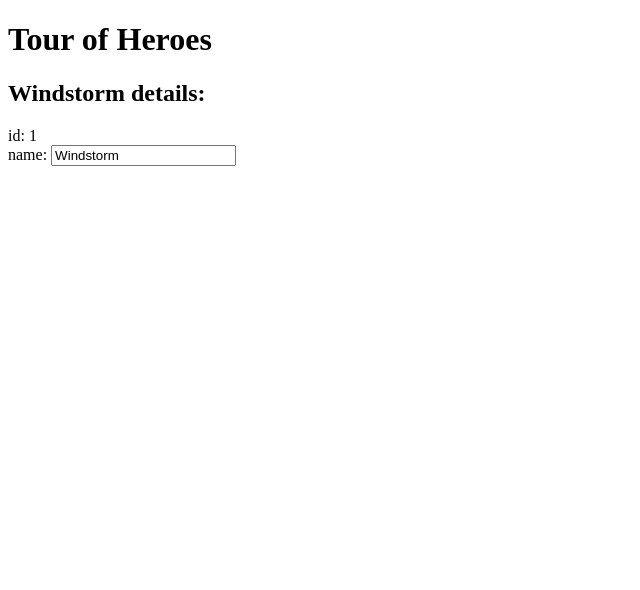
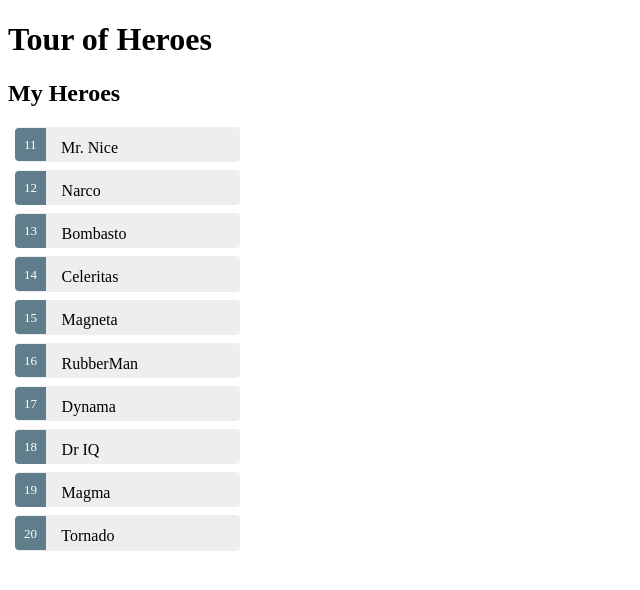
Before and after one commit to szarafinski/Frontend, an Angular app in the folder angular-hero-demo/: page / in a window 1280 px wide. Shown: the top 590 px of the page, without its empty margins (0-640 px from the left). Built offline with nearby package versions, Linux system fonts and the light colour scheme.

Commit message:
The Tour of Heroes app displays a list of selectable heroes. added the ability to select a hero and show the hero's details.

```diff
--- a/angular-hero-demo/src/app/app.component.css
+++ b/angular-hero-demo/src/app/app.component.css
@@ -0,0 +1,47 @@
+  .selected {
+    background-color: #CFD8DC !important;
+    color: white;
+  }
+  .heroes {
+    margin: 0 0 2em 0;
+    list-style-type: none;
+    padding: 0;
+    width: 15em;
+  }
+  .heroes li {
+    cursor: pointer;
+    position: relative;
+    left: 0;
+    background-color: #EEE;
+    margin: .5em;
+    padding: .3em 0;
+    height: 1.6em;
+    border-radius: 4px;
+  }
+  .heroes li.selected:hover {
+    background-color: #BBD8DC !important;
+    color: white;
+  }
+  .heroes li:hover {
+    color: #607D8B;
+    background-color: #DDD;
+    left: .1em;
+  }
+  .heroes .text {
+    position: relative;
+    top: -3px;
+  }
+  .heroes .badge {
+    display: inline-block;
+    font-size: small;
+    color: white;
+    padding: 0.8em 0.7em 0 0.7em;
+    background-color: #607D8B;
+    line-height: 1em;
+    position: relative;
+    left: -1px;
+    top: -4px;
+    height: 1.8em;
+    margin-right: .8em;
+    border-radius: 4px 0 0 4px;
+  }
--- a/angular-hero-demo/src/app/app.component.html
+++ b/angular-hero-demo/src/app/app.component.html
@@ -1,9 +1,17 @@
-<h1> {{title}} </h1>
-<h2> {{hero.name}} details: </h2>
-<div>
-  <label>id: </label>{{hero.id}}
-</div>
-<div>
-  <label>name: </label>
-  <input [(ngModel)] = "hero.name" placeholder="name">
-</div>
+    <h1>{{title}}</h1>
+    <h2>My Heroes</h2>
+    <ul class="heroes">
+      <li *ngFor="let hero of heroes"
+        [class.selected]="hero === selectedHero"
+        (click)="onSelect(hero)">
+        <span class="badge">{{hero.id}}</span> {{hero.name}}
+      </li>
+    </ul>
+    <div *ngIf="selectedHero">
+      <h2>{{selectedHero.name}} details!</h2>
+      <div><label>id: </label>{{selectedHero.id}}</div>
+      <div>
+        <label>name: </label>
+        <input [(ngModel)]="selectedHero.name" placeholder="name"/>
+      </div>
+    </div>
--- a/angular-hero-demo/src/app/app.component.ts
+++ b/angular-hero-demo/src/app/app.component.ts
@@ -7,13 +7,28 @@
 })
 export class AppComponent {
   title = 'Tour of Heroes';
-  hero: Hero = {
-    id: 1,
-    name: 'Windstorm'
-  };
+  heroes = HEROES;
+  selectedHero: Hero;
+
+  onSelect(hero: Hero): void {
+    this.selectedHero = hero;
+  }
 }
 
-export class Hero{
+export class Hero {
   id: number;
   name: string;
 }
+
+const HEROES: Hero[] = [
+  { id: 11, name: 'Mr. Nice' },
+  { id: 12, name: 'Narco' },
+  { id: 13, name: 'Bombasto' },
+  { id: 14, name: 'Celeritas' },
+  { id: 15, name: 'Magneta' },
+  { id: 16, name: 'RubberMan' },
+  { id: 17, name: 'Dynama' },
+  { id: 18, name: 'Dr IQ' },
+  { id: 19, name: 'Magma' },
+  { id: 20, name: 'Tornado' }
+];
```
